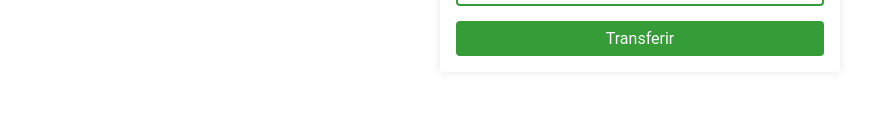
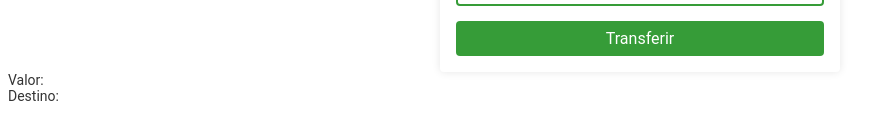
Before and after one commit to thayronFeitosa/Angular-ByteBank, an Angular app: page / in a window 1280 px wide. Shown: the part 224-364 px from the top of the page, without its empty margins (0-878 px from the left). Built offline with nearby package versions, Linux system fonts and the light colour scheme.

Commit message:
Conhecendo a interpolaçao de dados

```diff
--- a/src/app/app.component.html
+++ b/src/app/app.component.html
@@ -1 +1,3 @@
 <app-nova-transferencia (aoTransferir)="transferir($event)" ></app-nova-transferencia>
+<p>Valor: {{ transferencia?.valor }}</p>
+<p>Destino: {{ transferencia?.destino }}</p>
--- a/src/app/app.component.ts
+++ b/src/app/app.component.ts
@@ -8,7 +8,11 @@
 export class AppComponent {
   title = 'bytebank';
 
+  transferencia: any;
+
+
   transferir($event: any) {
     console.log($event);
+    this.transferencia = $event;
   }
 }
--- a/src/app/nova-transferencia/nova-transferencia.component.ts
+++ b/src/app/nova-transferencia/nova-transferencia.component.ts
@@ -20,6 +20,13 @@
     console.log('Solicitada nova transferência');
     const valorEmitir = {valor: this.valor, destino: this.destino};
     this.aoTransferir.emit(valorEmitir);
+    this.limparCampos();
+
+  }
+
+  limparCampos() {
+    this.valor = 0;
+    this.destino = 0;
   }
 
 }
```
